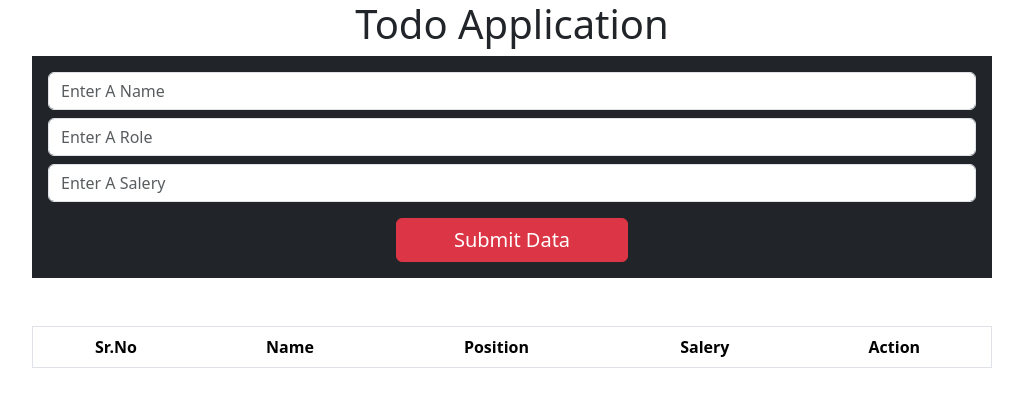
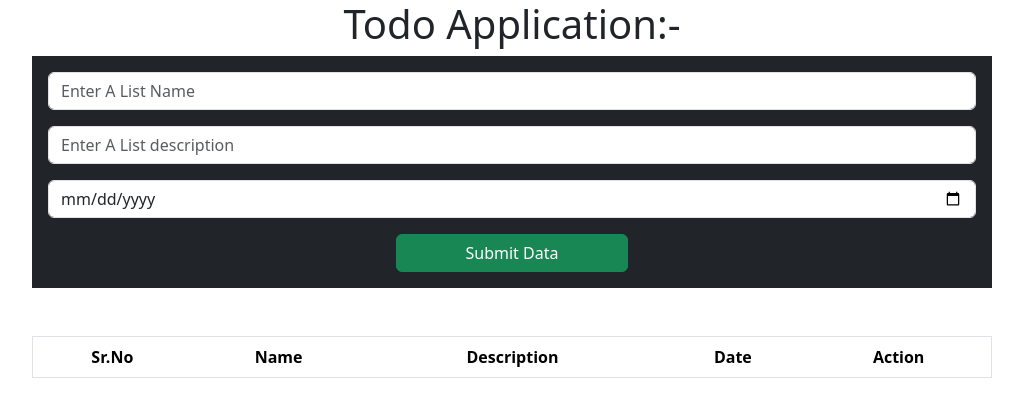
Before and after one commit to navani-star/TodoApp, a React (Create React App) app: page / in a window 1280 px wide. Shown: the top 416 px of the page, without its empty margins (128-1151 px from the left). Built offline with nearby package versions, Linux system fonts and the light colour scheme.

Commit message:
My Fourth Commit

```diff
--- a/src/App.js
+++ b/src/App.js
@@ -1,7 +1,7 @@
 import './App.css';
 import '../node_modules/bootstrap/dist/css/bootstrap.min.css'
-import Apptodo from './Components/Apptodo';
-//import Todoapplication from './Components/Todoapplication';
+//import Apptodo from './Components/Apptodo';
+import Todoapplication from './Components/Todoapplication';
 //import Onchange from './Components/Onchange';
 //import Validation from './Components/Validation';
 //import Background from './Components/Background';
@@ -11,8 +11,8 @@ function App() {
       {/* <Onchange/> */}
       {/* <Validation/> */}
       {/* <Background/> */}
-     {/* <Todoapplication/> */}
-     <Apptodo/>
+     <Todoapplication/>
+      {/* <Apptodo/>  */}
     </div>
   );
 }
--- a/src/Components/Todoapplication.jsx
+++ b/src/Components/Todoapplication.jsx
@@ -4,17 +4,35 @@ const Todoapplication = () => {
     const [item, setItem] =useState('')
     const [description,setdescription] = useState('')
     const [date,setDate] = useState('')
+    const [edit,setEdit] =useState(null)
 
     const dataHandler = () => {
         if (item.trim() && description.trim() && date.trim()){
-            settodos([...todos, { id: Date.now(), item, description, date }]);
+            if(edit!==null){
+                const updatedata=[...todos]
+                updatedata[edit]={item,description,date}
+                settodos(updatedata)
+                setEdit(null)
+            }
+            else{
+                settodos([...todos, { id: Date.now(), item, description, date }]);
+            }
             setItem('')
             setdescription('')
             setDate('')
         }
+        else{
+            alert('All Fields Are Required')
+        }
         //...Spread Operator:-  To Hold the previous Data or Old Data
         // The trim() method in JavaScript is used to remove whitespace from both ends of a string.
-
+    }
+    const editHandler=(index)=>{
+        const todo=todos[index]
+        setItem(todo.item)
+        setdescription(todo.description)
+        setDate(todo.date)
+        setEdit(index)
     }
     return (
         <div>
@@ -41,7 +59,13 @@ const Todoapplication = () => {
                     value={date}
                     onChange={(e) => setDate(e.target.value)}
                 />
-                <button className="btn btn-success mt-3 w-25" onClick={dataHandler}>Add Data</button>
+                <button className="btn btn-success mt-3 w-25" onClick={dataHandler}>
+                    {
+                        edit!==null ? 'Update Data':' Submit Data'
+                    }
+
+
+                </button>
             </div>
             <div className="w-75 mx-auto mt-5">
                 <table className="table border">
@@ -58,14 +82,14 @@ const Todoapplication = () => {
                             {
                                 todos.map((todo,index)=>{
                                     return(
-                                        <tr key={todo.id}>
+                                        <tr key={index}>
                                             <td>{index+1}</td>
                                             <td>{todo.item}</td>
                                             <td>{todo.description}</td>
                                             <td>{todo.date}</td>
                                             <td>
-                                             <button className="btn btn-">Edit</button>
-                                             <butto>Delete</butto>
+                                                <button className="btn btn-danger me-1" onClick={()=>editHandler(index)}>Edit</button>
+                                                <button className="btn btn-warning">Delete</button>
                                             </td>
                                         </tr>
                                     )
```
